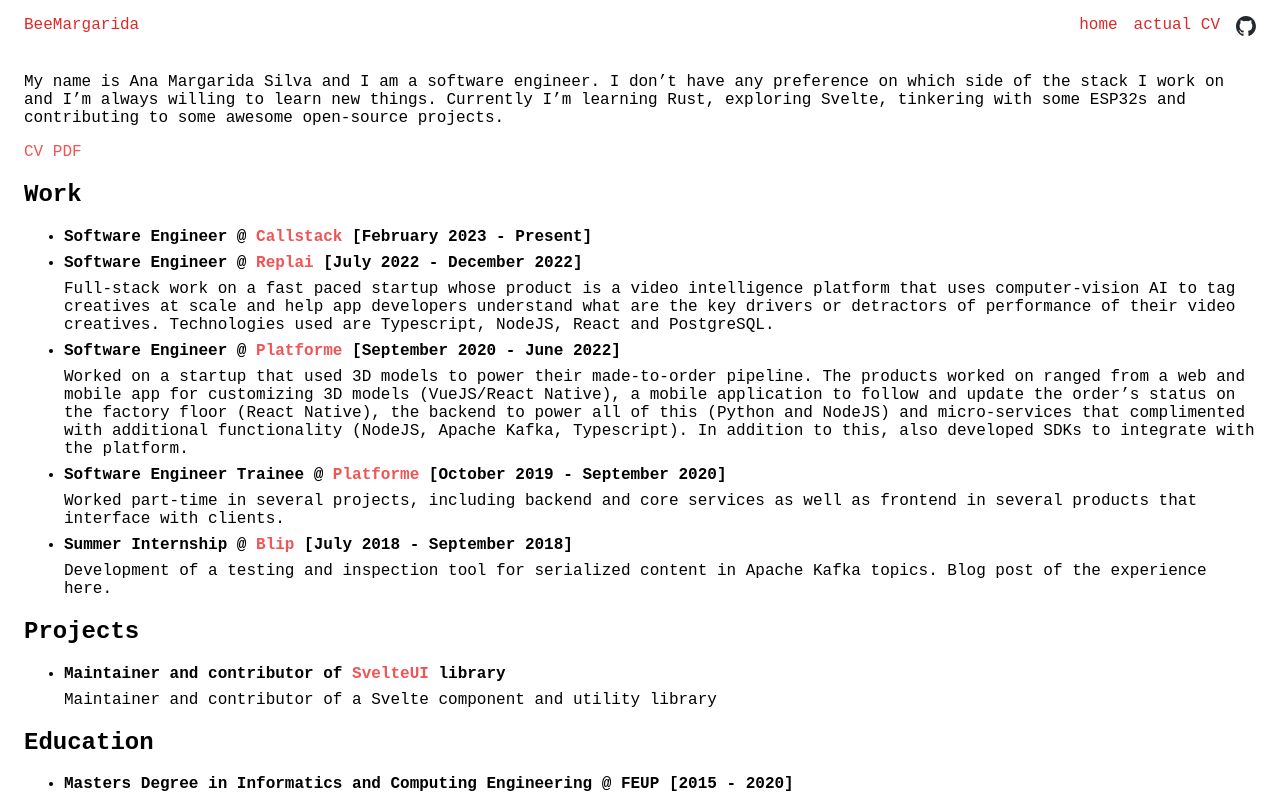
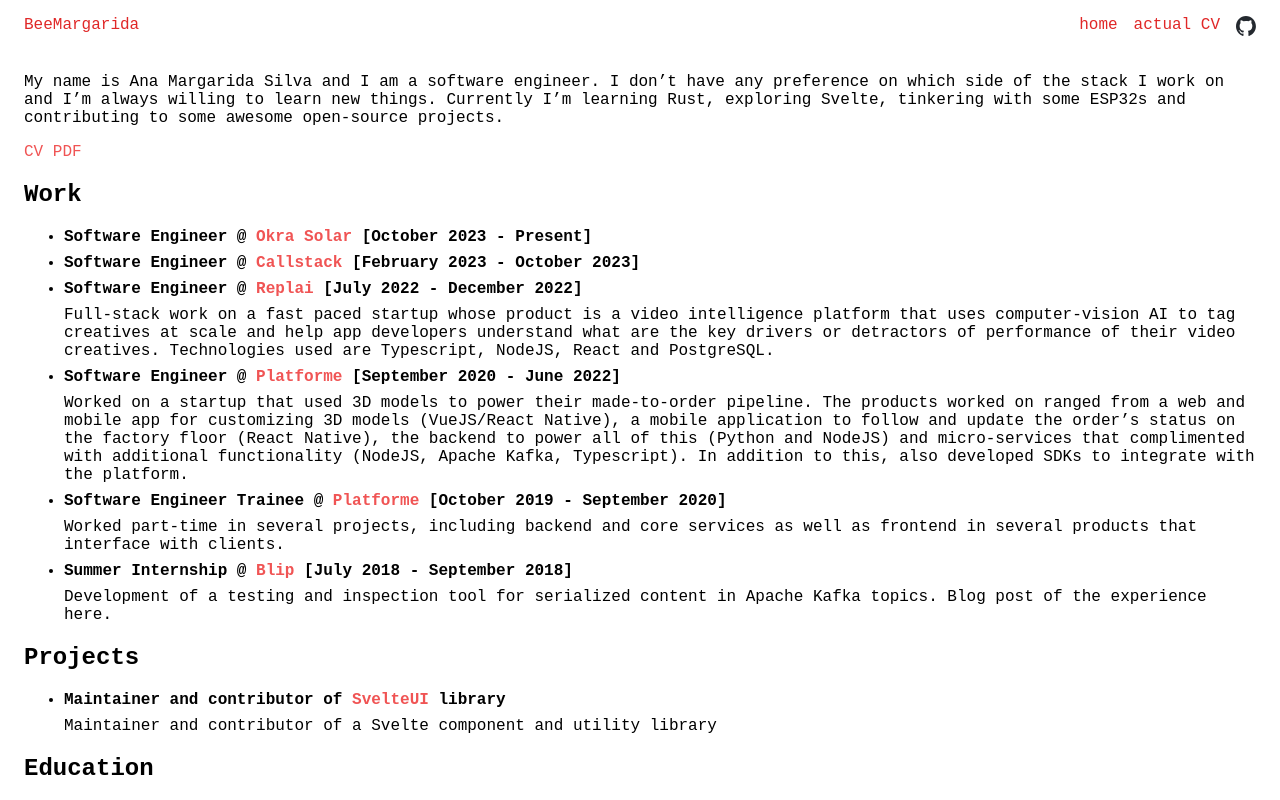
Before and after one commit to BeeMargarida/BeeMargarida.github.io, a SvelteKit app: page /cv in a window 1280 px wide. Shown: the top 800 px of the page. Built offline with nearby package versions, Linux system fonts and the light colour scheme.

Commit message:
feat: update CV page and pdf

```diff
--- a/src/routes/cv/+page.svelte
+++ b/src/routes/cv/+page.svelte
@@ -11,11 +11,19 @@
 <ul>
 	<li>
 		Software Engineer @ <a
+			href="https://www.okrasolar.com/"
+			target="_blank"
+			rel="noreferrer"
+			class="highlight">Okra Solar</a
+		> [October 2023 - Present]
+	</li>
+	<li>
+		Software Engineer @ <a
 			href="https://www.callstack.com/"
 			target="_blank"
 			rel="noreferrer"
 			class="highlight">Callstack</a
-		> [February 2023 - Present]
+		> [February 2023 - October 2023]
 	</li>
 	<li>
 		Software Engineer @ <a
```
Also changed, not shown: 1 other file (tests, documents, lock files or other folders).
